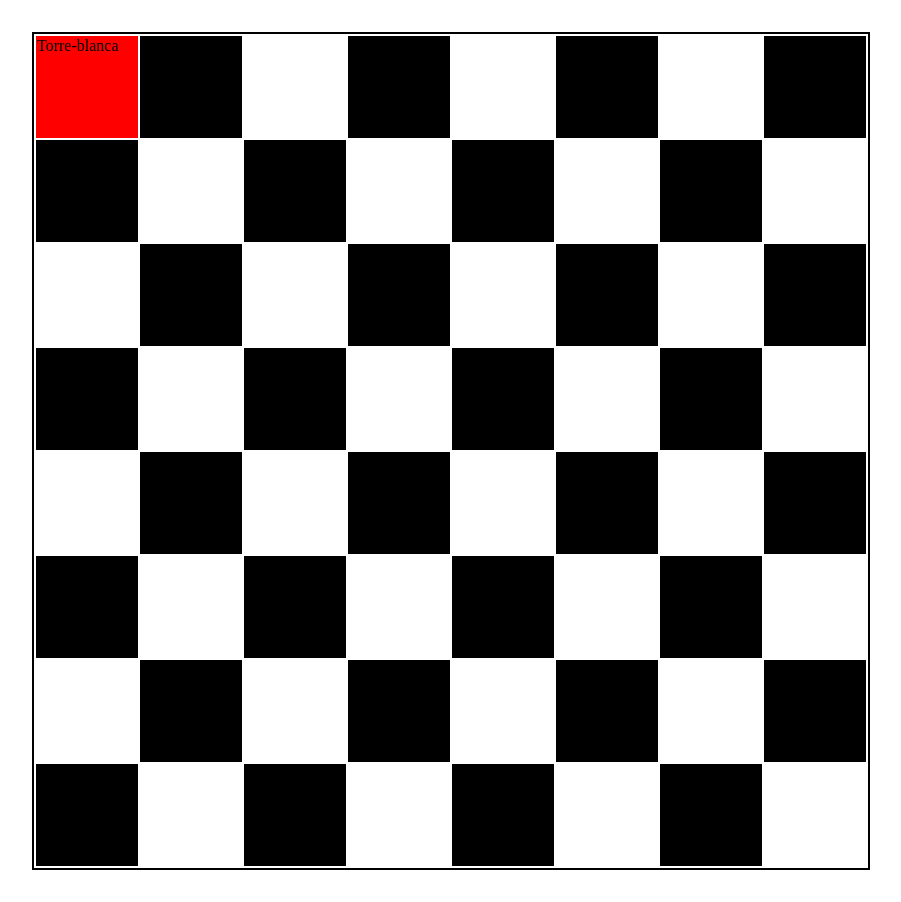
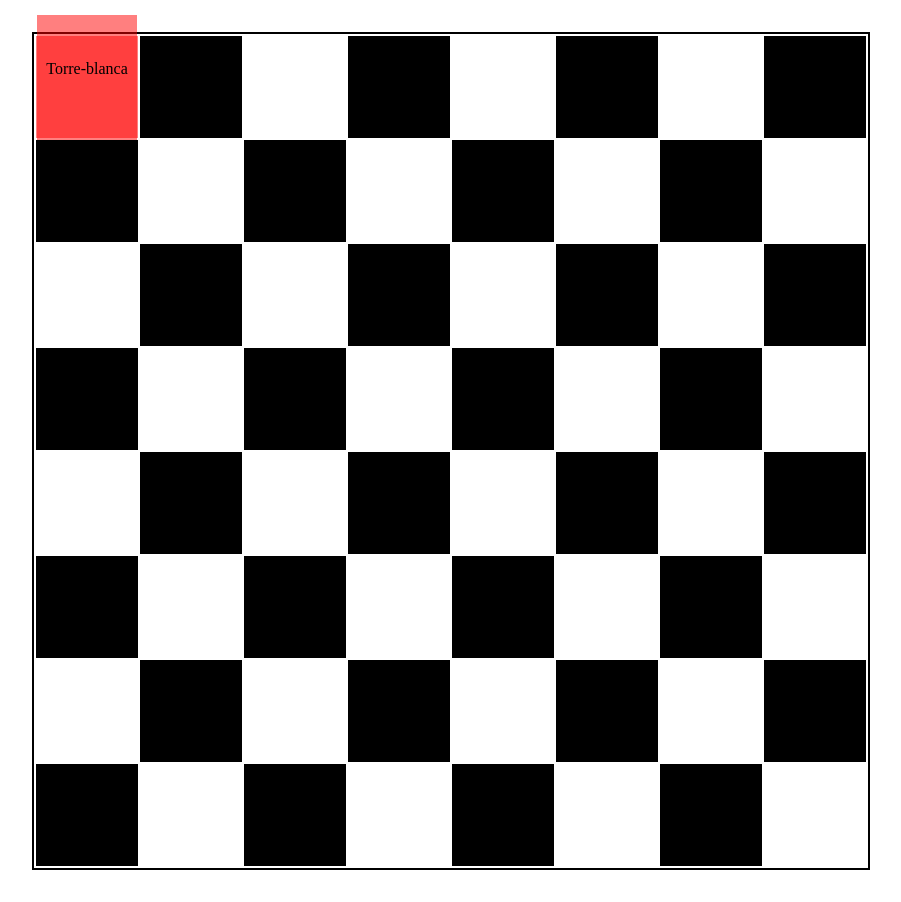
Before and after one commit to The5econd/pwebLABO3, a plain HTML site: page Ejercicio_2/assets/index.html in a window 1280 px wide. In both pictures the pointer is over the element 276 px from the left and 87 px from the top of the page. Shown: the whole page, without its empty margins (189-1090 px from the left). Drawn offline with Linux system fonts and the light colour scheme.

Commit message:
TERMINADO HAHAHAHA

```diff
--- a/Ejercicio_2/assets/style.css
+++ b/Ejercicio_2/assets/style.css
@@ -7,6 +7,9 @@ div{
     height: 100%;
     width: 100%;
     justify-content: center;
+    text-align: center;
+    padding-top: 45%;
+
 }
 table{
     margin: 2em auto;
@@ -21,11 +24,11 @@ tr:nth-child(odd) td:nth-child(even){
 }
 td:hover > div{
     visibility: visible;
-    background: rgba(255,0,0, 5)
+    background: rgba(255,0,0,0.5)
 
 }
 
 td:hover{
     background: none;
-    background: rgba(255,0,0, 5)
+    background: rgba(255,0,0,0.5)
 }
```
